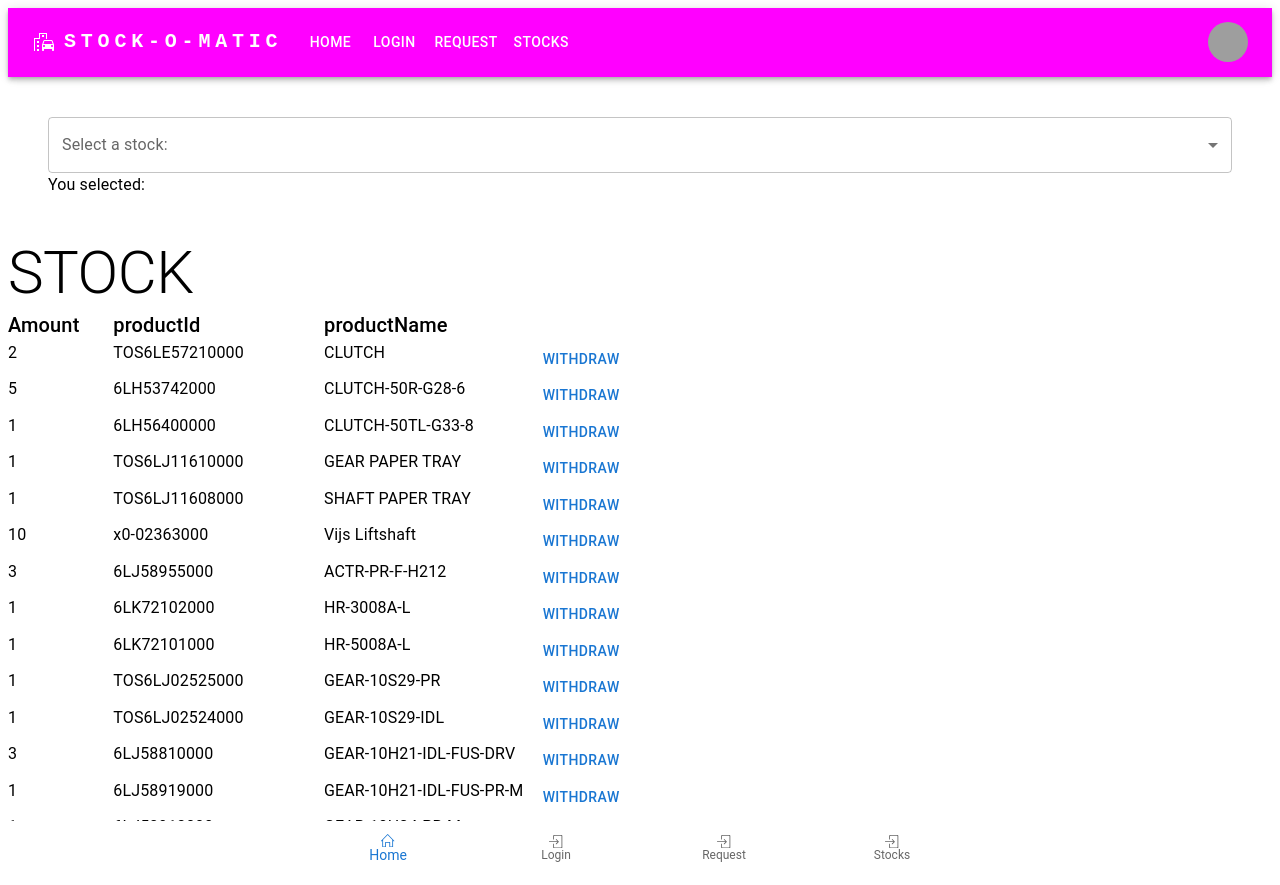
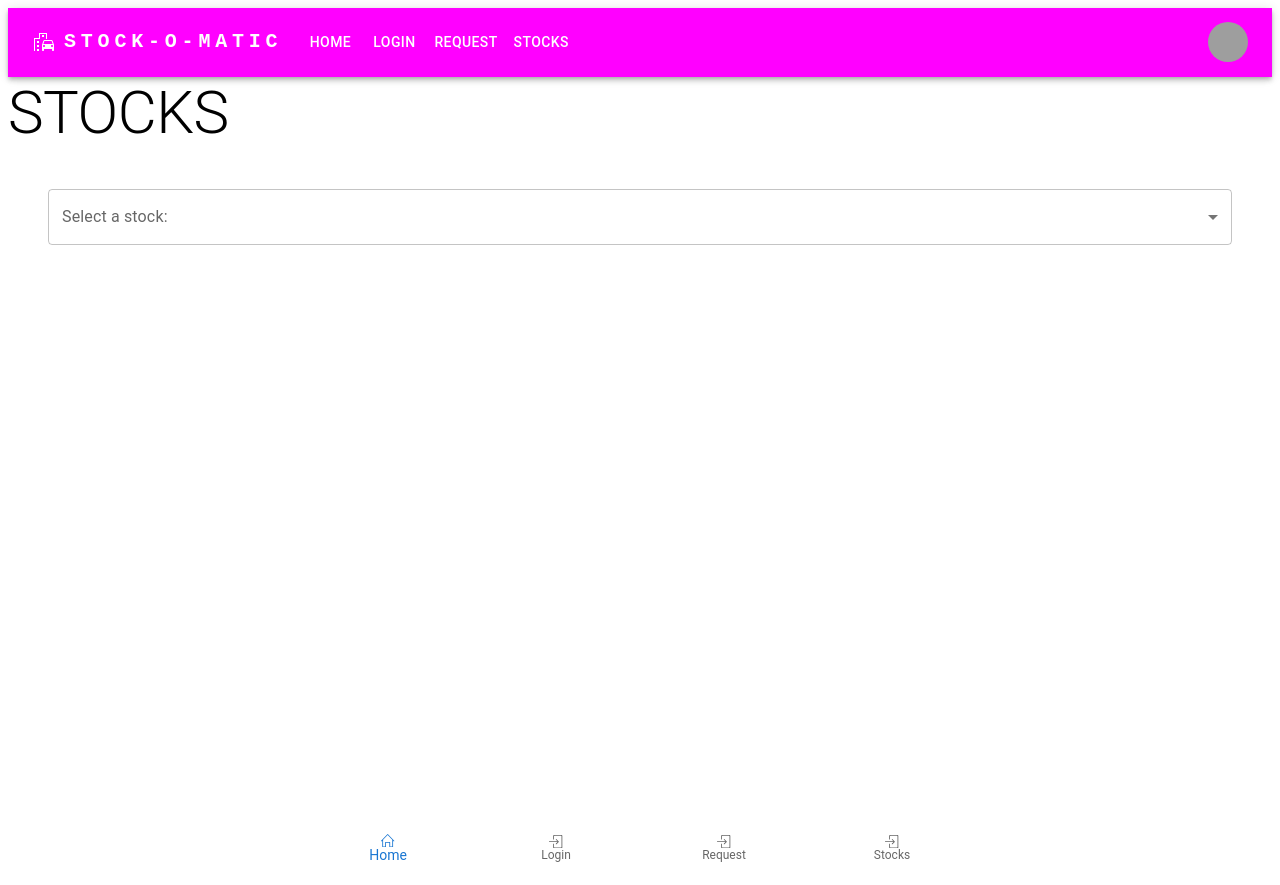
Before and after one commit to WimDC/project-reactts-wimdc, a React (Vite) app: page /stocks in a window 1280 px wide. Built offline with nearby package versions, Linux system fonts and the light colour scheme; grey boxes are pictures that could not be loaded.

Commit message:
show multiple stocks

```diff
--- a/package.json
+++ b/package.json
@@ -19,7 +19,7 @@
     "react": "^18.2.0",
     "react-dom": "^18.2.0",
     "react-icons": "^4.8.0",
-    "react-router-dom": "^6.10.0",
+    "react-router-dom": "^6.11.1",
     "styled-components": "^5.3.10"
   },
   "devDependencies": {
--- a/src/Pages/Request/Request.tsx
+++ b/src/Pages/Request/Request.tsx
@@ -3,11 +3,14 @@ import { RequestBox } from './Partial/RequestBox';
 import {Stocks} from "../Stocks/Stocks";
 
 export const Request = () => {
+    const getStockString = localStorage.getItem("stock") ?? "";
+    console.log(typeof getStockString);
+    console.log(getStockString);
 
     return (
         <Box>
             <Typography variant='h2'>Request</Typography>
-            <RequestBox stockList={carStockWim} setCarStockWim={setCarStockWim}/>
+            <RequestBox stockList={stockData} setCarStockWim={setCarStockWim}/>
         </Box>
     )
 }
--- a/src/Pages/StockDetail/StockDetail.tsx
+++ b/src/Pages/StockDetail/StockDetail.tsx
@@ -1,20 +1,97 @@
-import{ Box, Typography } from "@mui/material"
 import { useParams } from "react-router-dom";
+import { Box, Button, Typography } from "@mui/material";
+import { Grid } from '@mui/material'; // Grid version 1
+import { useState } from 'react';
+import { stockLists } from "../Stocks/Stocks";
+import { stock } from "../Stocks/stockData";
+import { saveStockContent } from "../../Helper/getStockContent";
+
+saveStockContent(stock);
+
+export const withdrawOne = (stockData, setStockData, item) => {
+    item.amount > 0 ? item.amount -= 1 : 0;
+    const updatedItem = {...item, amount: item.amount};
+    const newList = stockData.filter(listItem => listItem !== item)
+    const updatedNewList = [ ...newList, updatedItem];
+    const sortedUpdatedNewList = updatedNewList.sort((a, b) => a.index - b.index);
+    setStockData(sortedUpdatedNewList);
+    localStorage.setItem("stock", JSON.stringify(sortedUpdatedNewList));
+    console.log("sortedUpdatedNewList: "+sortedUpdatedNewList);
+}
 
 export const StockDetail = () => {
-    const getStock = localStorage.getItem("stock");
+    const getStockString = localStorage.getItem("stock") ?? "";
+  //  console.log(typeof getStockString);
+   // console.log(getStockString);
 
-    const { stockId } = useParams();
+    const getStock = JSON.parse(getStockString);
+ //   console.log(typeof getStock);
+  //  console.log(getStock);
+    const [stockData, setStockData] = useState(getStock);
+   // console.log(stockData);
 
-    const stock = stocks.find((stock) => stock.id === stockId);
+    const { id: stockId } = useParams();
+  //  console.log(typeof stockId);
+ //   console.log(stockId);
+
+    const stockById = stockData.filter((stockItem) => stockItem.stockId === stockId);
+
+    const stock = stockData.find((specificStock) => {
+ // console.log(specificStock);
+ // console.log("specificStock.stockId: "+specificStock.stockId);
+ // console.log("stockId: "+stockId);
+  const match = specificStock.stockId === stockId;
+//  console.log("specificStock.stockId === stockId: "+match);
+  return match;
+});
+  //  console.log(typeof stock);
+    //console.log(stock);
 
     if (!stock) {
  return <Typography>Not found</Typography>
  }
+return (
+    <Box>
+        <Typography variant="h2">{stockLists[stockId-1].name}</Typography>
+            <Typography variant="h4">STOCK DETAIL</Typography>
+            <Grid container spacing={0}>
+                <Grid xs={1}>
+                    <Typography variant="h6">Amount</Typography>
+                </Grid>
+                <Grid xs={2}>
+                    <Typography variant="h6">productId</Typography>
+                </Grid>
+                <Grid xs={2}>
+                    <Typography variant="h6">productName</Typography>
+                </Grid>
+                <Grid xs={2}>
+                    <Typography variant="h6">stockId</Typography>
+                </Grid>
+                <Grid xs={2}>
+                    <Typography variant="h6">
 
-    return (
-        <Box>
-            <Typography variant='h2'>Stock detail</Typography>
+                    </Typography>
+                </Grid>
+            </Grid>
+            {stockById.map((item, index) =>
+            <Grid key={index} container spacing={0}>
+                <Grid xs={1}>
+                    <Typography>{item.amount}</Typography>
+                </Grid>
+                <Grid xs={2}>
+                    <Typography>{item.productId}</Typography>
+                </Grid>
+                <Grid xs={2}>
+                    <Typography>{item.productName}</Typography>
+                </Grid>
+                <Grid xs={2}>
+                    <Typography>{item.stockId}</Typography>
+                </Grid>
+                <Grid xs={2}>
+                    <Button onClick={() => withdrawOne(stockData, setStockData, item)}>Withdraw</Button>
+                </Grid>
+            </Grid>
+            )}
         </Box>
     )
 }
--- a/src/Pages/Stocks/Partial/dropdownMenu.tsx
+++ b/src/Pages/Stocks/Partial/dropdownMenu.tsx
@@ -1,35 +1,38 @@
 import { useState } from 'react';
 import { Select, MenuItem, FormControl, InputLabel, Box, Typography } from '@mui/material';
 import { stockLists } from '../Stocks';
+import { useNavigate } from 'react-router-dom';
 
 export const DropdownMenu = () => {
-  const [selectedStock, setSelectedStock] = useState('');
+  const [selectedStock, setSelectedStock] = useState<{ name: string; stockId: string } | null>(null);
+  const navigate = useNavigate();
 
-  const handleChange = (event) => {
-    setSelectedStock(event.target.value);
+  const handleChange = (event: React.ChangeEvent<{ value: unknown }>) => {
+    const selectedStock = stockLists.find((stock) => stock.stockId === event.target.value);
+    if (selectedStock) {
+      setSelectedStock(selectedStock);
+      navigate(`/stockdetail/${selectedStock.stockId}`);
+      console.log(`/stockdetail/${selectedStock.stockId}`);
+    }
   };
 
   return (
     <Box>
       <FormControl fullWidth>
-        <InputLabel sx={{display: "grid"}} id="stock-label">Select a stock:</InputLabel>
-        <Select
-          labelId="stock-label"
-          id="stock"
-          value={selectedStock}
-          onChange={handleChange}
-        >
+        <InputLabel sx={{ display: 'grid' }} id="stock-label">
+          Select a stock:
+        </InputLabel>
+        <Select labelId="stock-label" id="stock" value={selectedStock?.name ?? ''} onChange={handleChange}>
           <MenuItem value="">
             <em>--Please select a stock--</em>
           </MenuItem>
           {stockLists.map((stock) => (
-            <MenuItem key={stock.stockId} value={stock.name}>
+            <MenuItem key={stock.stockId} value={stock.stockId}>
               {stock.name}
             </MenuItem>
           ))}
         </Select>
       </FormControl>
-      <Typography>You selected: {selectedStock}</Typography>
     </Box>
   );
 };
--- a/src/Pages/Stocks/Stocks.tsx
+++ b/src/Pages/Stocks/Stocks.tsx
@@ -1,20 +1,6 @@
 import { Box, Button, Typography } from "@mui/material";
-import { Grid } from '@mui/material'; // Grid version 1
-import { useState } from 'react';
-import { carStockWimInitiate } from "./stockData";
-import { CarstockProps } from "./stockData";
-import { RequestBox } from "../Request/Partial/RequestBox";
 import { DropdownMenu } from "./Partial/dropdownMenu";
-
-const withdrawOne = (carStockWim, setCarStockWim, item) => {
-    item.amount > 0 ? item.amount -= 1 : 0;
-    const updatedItem = {...item, amount: item.amount};
-    const newList = carStockWim.filter(listItem => listItem !== item)
-    const updatedNewList = [ ...newList, updatedItem];
-    const sortedUpdatedNewList = updatedNewList.sort((a, b) => a.index - b.index);
-    setCarStockWim(sortedUpdatedNewList);
-    localStorage.setItem(Stock, sortedUpdatedNewList);
-}
+import { saveStockContent } from "../../Helper/getStockContent";
 
 export const stockLists = [
     {
@@ -28,46 +14,13 @@ export const stockLists = [
 ]
 
 export const Stocks = () => {
-const [carStockWim, setCarStockWim] = useState(carStockWimInitiate);
+
     return (
         <Box>
+            <Typography variant="h2">STOCKS</Typography>
             <Box sx={{margin: 5}}>
-               <DropdownMenu />
+               <DropdownMenu  />
             </Box>
-            <Typography variant="h2">STOCK</Typography>
-            <Grid container spacing={0}>
-                <Grid xs={1}>
-                    <Typography variant="h6">Amount</Typography>
-                </Grid>
-                <Grid xs={2}>
-                    <Typography variant="h6">productId</Typography>
-                </Grid>
-                <Grid xs={2}>
-                    <Typography variant="h6">productName</Typography>
-                </Grid>
-                <Grid xs={2}>
-                    <Typography variant="h6">
-
-                    </Typography>
-                </Grid>
-            </Grid>
-            {carStockWim.map((item, index) =>
-            <Grid key={index} container spacing={0}>
-                <Grid xs={1}>
-                    <Typography>{item.amount}</Typography>
-                </Grid>
-                <Grid xs={2}>
-                    <Typography>{item.productId}</Typography>
-                </Grid>
-                <Grid xs={2}>
-                    <Typography>{item.productName}</Typography>
-                </Grid>
-                <Grid xs={2}>
-                    <Button onClick={() => withdrawOne(carStockWim, setCarStockWim, item)}>Withdraw</Button>
-                </Grid>
-            </Grid>
-            )}
-            <RequestBox stockList={carStockWim} setCarStockWim={setCarStockWim} />
         </Box>
-    )
+       )
 }
--- a/src/Pages/Stocks/stockData.tsx
+++ b/src/Pages/Stocks/stockData.tsx
@@ -8,7 +8,7 @@ export interface CarstockProps {
     stockId: string;
 }
 
-export const carStockWimInitiate = [
+export const stock = [
  {
   "index": 1,
   "amount": 2,
@@ -148,4 +148,81 @@ export const carStockWimInitiate = [
   "productName": "DEV-KIT-5008A",
   "stockId": "1"
  },
+ {
+  "index": 21,
+  "amount": 1,
+  "productId": "TOS6LJ02525000",
+  "productName": "GEAR-10S29-PR",
+  "stockId": "2"
+ },
+ {
+  "index": 22,
+  "amount": 1,
+  "productId": "TOS6LJ02524000",
+  "productName": "GEAR-10S29-IDL",
+  "stockId": "2"
+ },
+ {
+  "index": 23,
+  "amount": 3,
+  "productId": "6LJ58810000",
+  "productName": "GEAR-10H21-IDL-FUS-DRV",
+  "stockId": "2"
+ },
+ {
+  "index": 24,
+  "amount": 1,
+  "productId": "6LJ58919000",
+  "productName": "GEAR-10H21-IDL-FUS-PR-M",
+  "stockId": "2"
+ },
+ {
+  "index": 25,
+  "amount": 1,
+  "productId": "6LJ58918000",
+  "productName": "GEAR-10H24-PR-M",
+  "stockId": "2"
+ },
+ {
+  "index": 26,
+  "amount": 1,
+  "productId": "6LJ54816000",
+  "productName": "GEAR-SH68-6-H21X-E",
+  "stockId": "2"
+ },
+ {
+  "index": 27,
+  "amount": 2,
+  "productId": "6LH39253000",
+  "productName": "Tandwiel Tonermoter",
+  "stockId": "2"
+ },
+ {
+  "index": 28,
+  "amount": 1,
+  "productId": "6LK42409000",
+  "productName": "GEAR-10H21-IDL-PR-H38X",
+  "stockId": "2"
+ },
+ {
+  "index": 29,
+  "amount": 1,
+  "productId": "6LK42507000",
+  "productName": "GEAR-10H22-8-H38X",
+  "stockId": "2"
+ },
+ {
+  "index": 30,
+  "amount": 4,
+  "productId": "6LJ54025000",
+  "productName": "GRID-CHARGR-MAIN-H21X (FC30)",
+  "stockId": "2"
+ },
+ {
+  "index": 31,
+  "amount": 1,
+  "productId": "6LK72103100",
+  "productName": "DEV-KIT-5008A",
+  "stockId": "2"
+ },
 ];
--- a/src/router/router.tsx
+++ b/src/router/router.tsx
@@ -15,7 +15,8 @@ export const router =  createBrowserRouter([
             {path: "", element: <Home />},
             {path: "login", element: <Login />},
             {path: "request", element: <Request />},
-            {path: "stocks", element: <Stocks />}
+            {path: "stocks", element: <Stocks />},
+            {path: "stockDetail/:id", element: <StockDetail />}
         ],
 
     },
```
Also changed, not shown: 1 other file (tests, documents, lock files or other folders).
